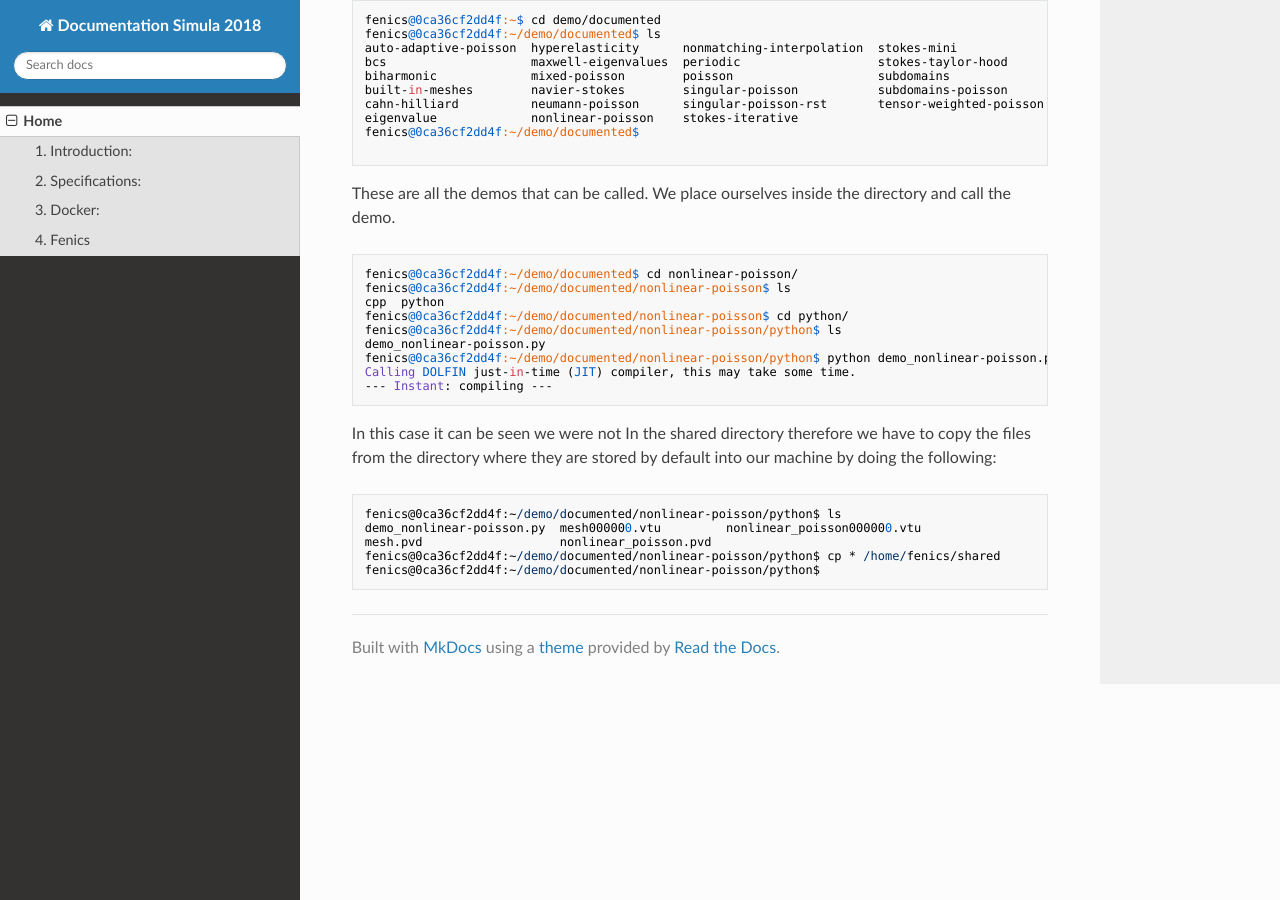
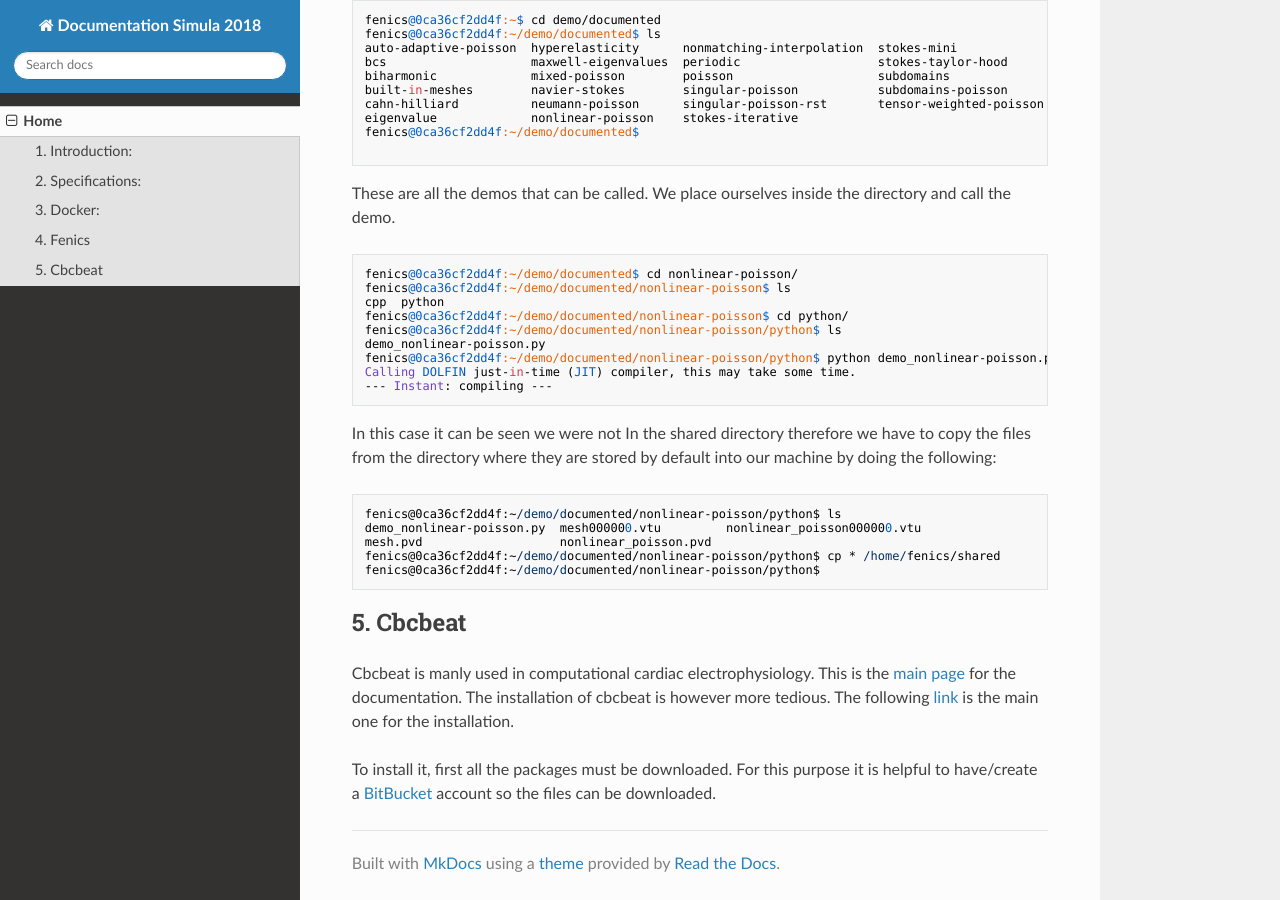
Before and after one commit to ErikaKvalem/Documentation-2018-MkDocs, an MkDocs documentation site: the page built from docs/index.md, in a window 1280 px wide and 900 px high, scrolled down 3011 px. Built offline with MkDocs 1.6.1, drawn with Linux system fonts in a browser that asks for light colours; nearby versions of some CDN libraries; old or Windows-style settings are respelled for this version of MkDocs.

Commit message:
Update index.md

````diff
--- a/docs/index.md
+++ b/docs/index.md
@@ -159,3 +159,10 @@ mesh.pvd                   nonlinear_poisson.pvd
 fenics@0ca36cf2dd4f:~/demo/documented/nonlinear-poisson/python$ cp * /home/fenics/shared
 fenics@0ca36cf2dd4f:~/demo/documented/nonlinear-poisson/python$
 ```
+## 5. Cbcbeat
+
+Cbcbeat is manly used in computational cardiac electrophysiology. This is the [main page](http://cbcbeat.readthedocs.io/en/latest/)
+for the documentation.
+The installation of cbcbeat is however more tedious. The following [link](https://bitbucket.org/meg/cbcbeat/src/default/) is the main one for the installation.
+
+To install it, first all the packages must be downloaded. For this purpose it is helpful to have/create a [BitBucket](https://bitbucket.org/dashboard/overview) account so the files can be downloaded.
````
